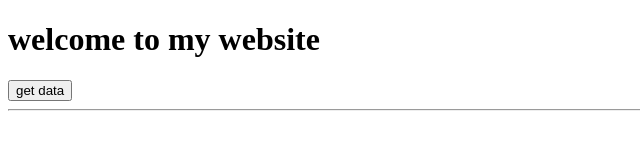
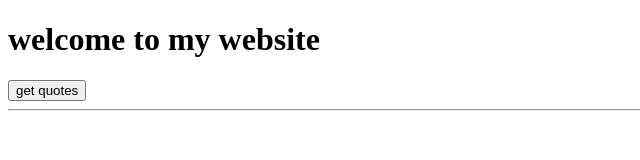
Before and after one commit to Alsadig-ahmed/nodejs-sqlite, a website: page public/index.html in a window 1280 px wide. Shown: the full height of the page, 0-640 px from the left. Drawn offline with Linux system fonts and the light colour scheme.

Commit message:
simple change

```diff
--- a/public/index.html
+++ b/public/index.html
@@ -22,7 +22,7 @@
   </head>
   <body>
     <h1>welcome to my website</h1>
-    <button id="getData">get data</button>
+    <button id="getData">get quotes</button>
     <hr />
     <br />
     <div id="output"></div>
```
